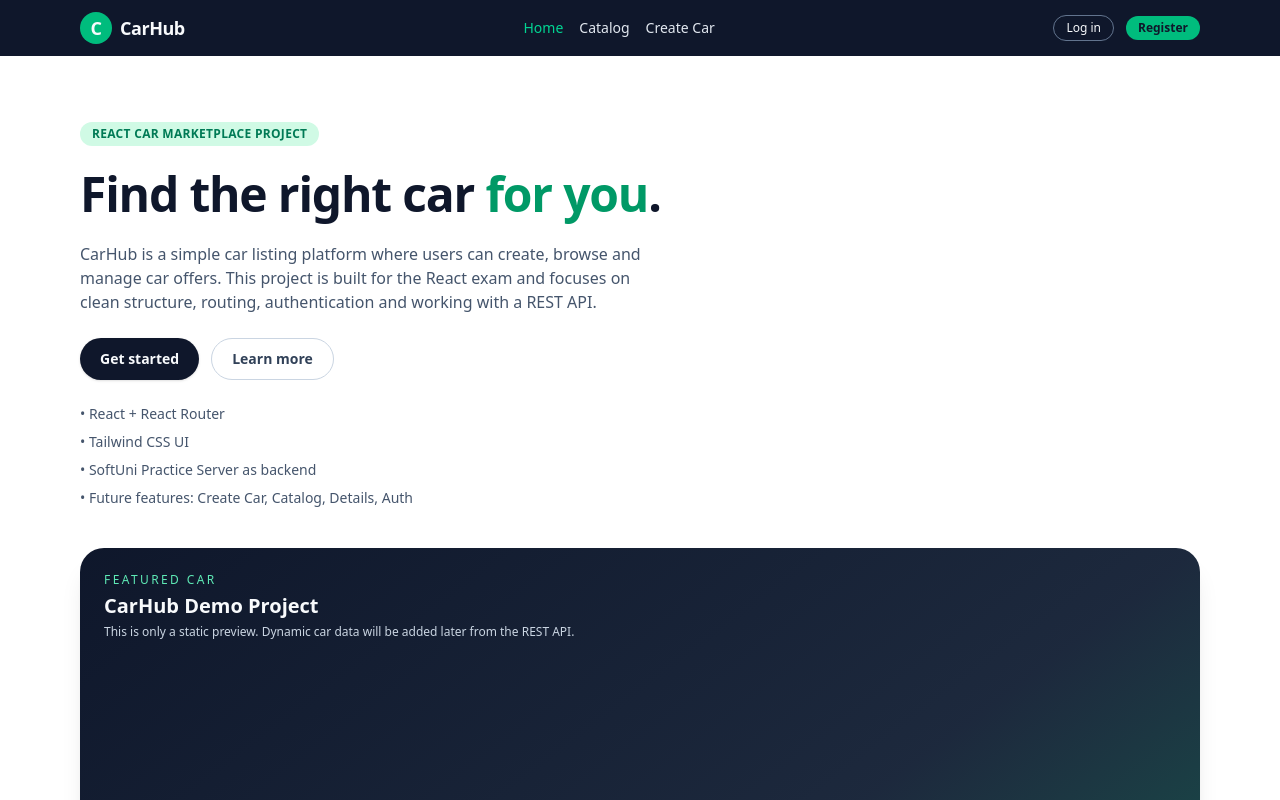
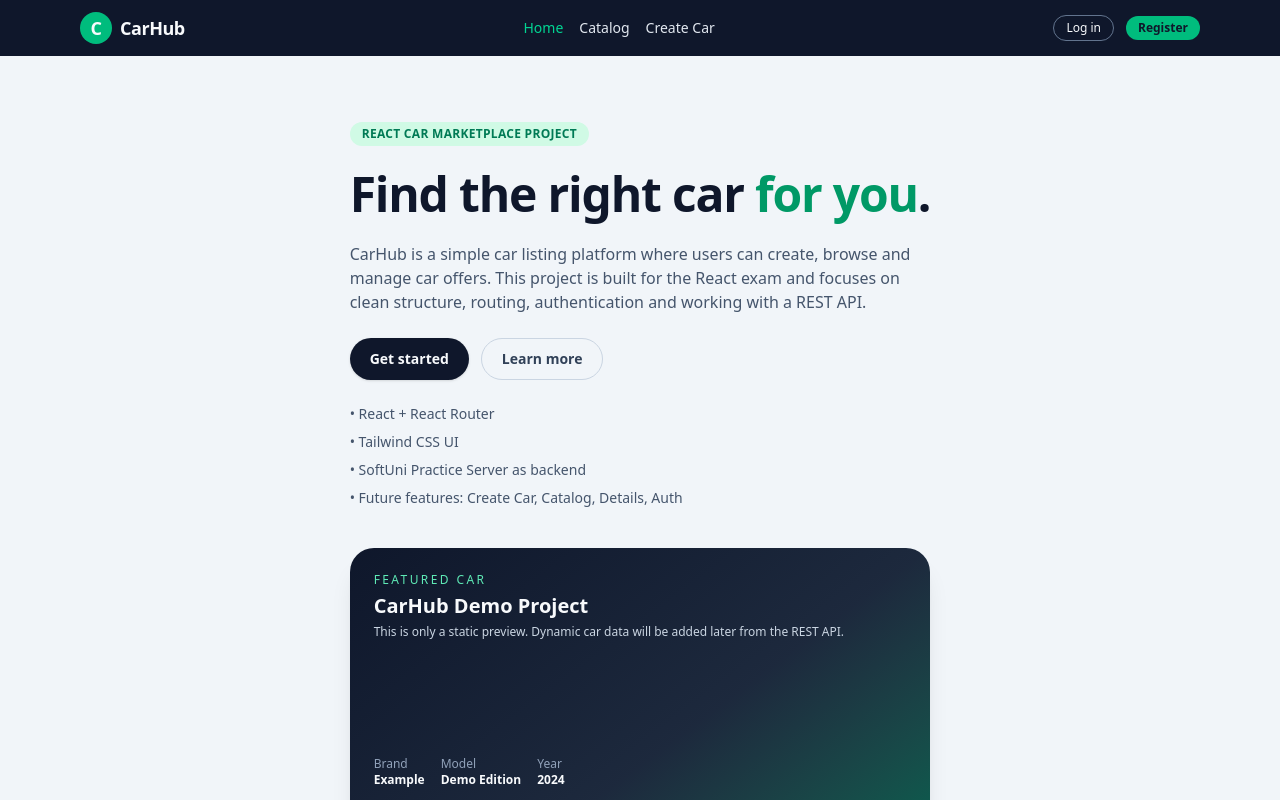
Before and after one commit to slav77-cpu/React-Project, a React (Vite) app in the folder client/: page / in a window 1280 px wide. Shown: the top 800 px of the page. Built offline with nearby package versions, Linux system fonts and the light colour scheme.

Commit message:
fix home Page centered

```diff
--- a/client/src/App.jsx
+++ b/client/src/App.jsx
@@ -6,8 +6,11 @@
 
   return (
     <>
+    <div className="min-h-screen bg-slate-100 flex flex-col">
+
       <Header />
       <Home />
+    </div>
 
     </>
   )
```
